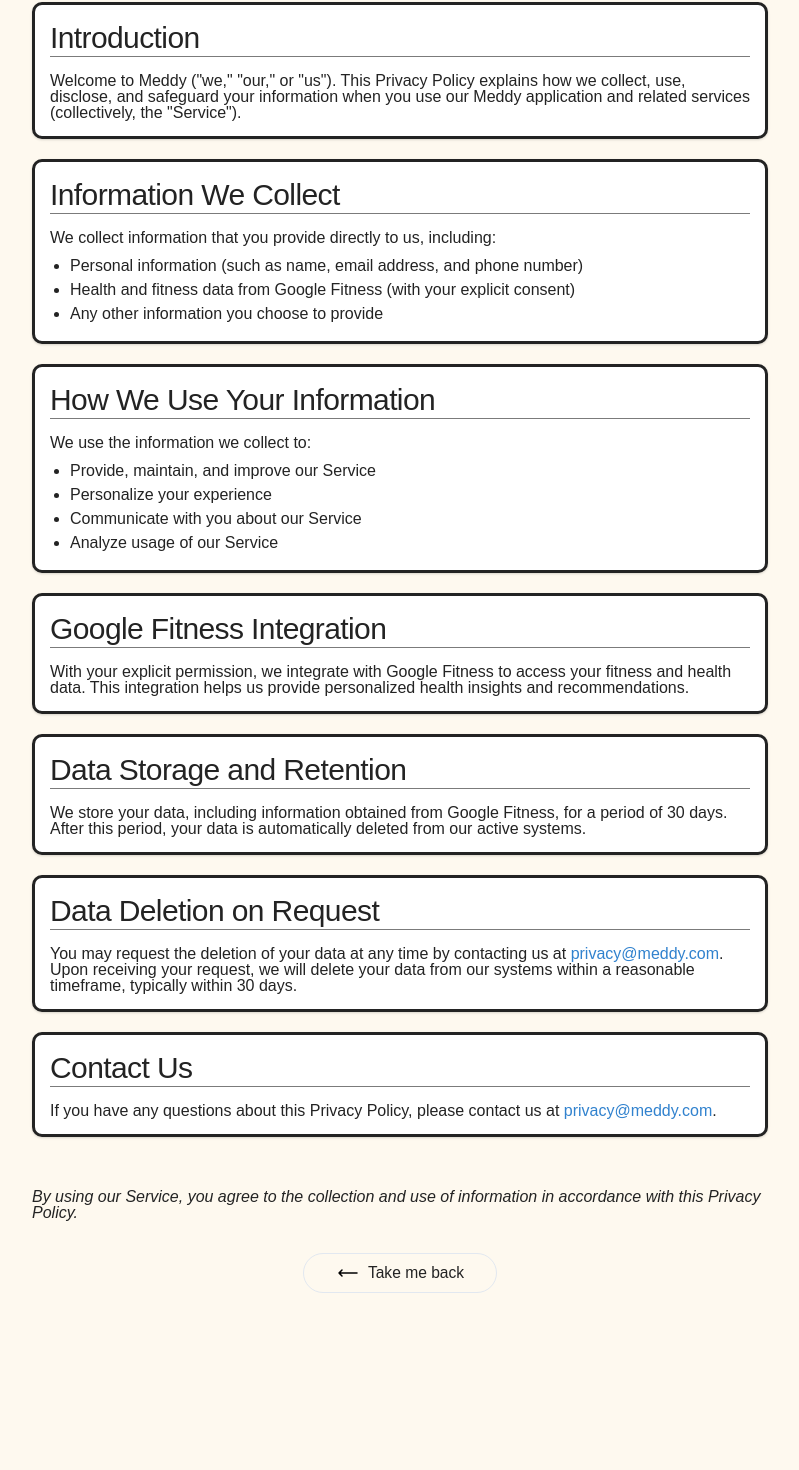
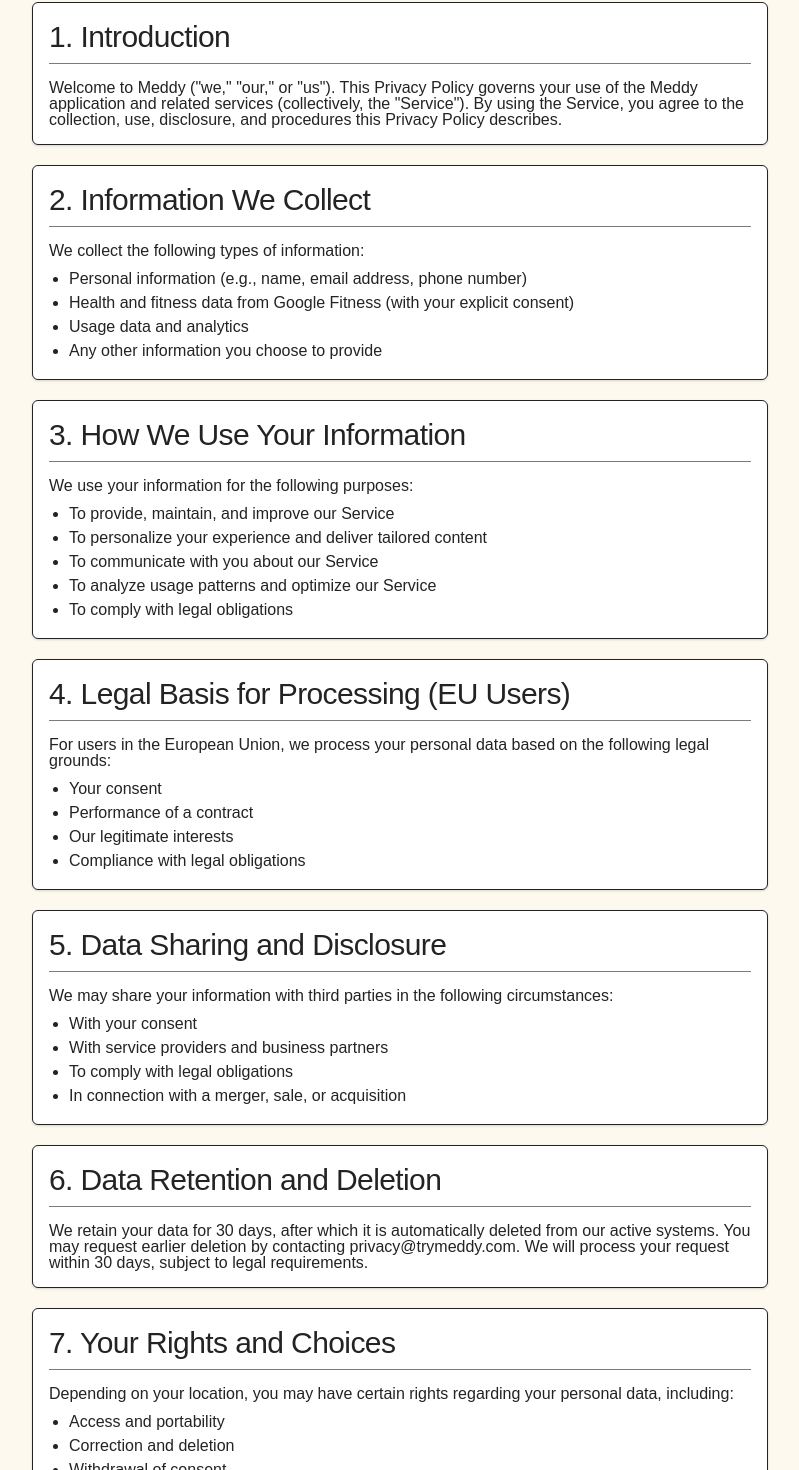
Before and after one commit to KhromeM/meddy, a React (Vite) app in the folder web-frontend/: page /privacy in a window 1280 px wide. Shown: the part 150-1620 px from the top of the page, without its empty margins (240-1039 px from the left). Before the commit the page ends 1491 px from the top, so only its background shows below. Built offline with nearby package versions, Linux system fonts and the light colour scheme; no server answers.

Commit message:
change some wording

```diff
--- a/web-frontend/src/components/PrivacyPolicy.jsx
+++ b/web-frontend/src/components/PrivacyPolicy.jsx
@@ -16,15 +16,7 @@
 
 const PrivacyPolicy = () => {
 	return (
-    <Box
-      display="flex"
-      alignItems="center"
-      rowGap={8}
-      flexDirection="column"
-      bg="gray.50"
-      minHeight="100  vh"
-      py={12}
-    >
+		<Box bg="gray.50" minHeight="100vh" py={12}>
 			<Container maxW="container.md">
 				<VStack spacing={5} align="stretch">
 					<Heading as="h1" size="2xl" textAlign="center">
@@ -35,84 +27,140 @@
 						Last updated: {new Date().toLocaleDateString()}
 					</Text>
 
-          <Section title="Introduction">
+					<Section title="1. Introduction">
 						<Text>
 							Welcome to Meddy ("we," "our," or "us"). This Privacy Policy
-              explains how we collect, use, disclose, and safeguard your
-              information when you use our Meddy application and related
-              services (collectively, the "Service").
+							governs your use of the Meddy application and related services
+							(collectively, the "Service"). By using the Service, you agree to
+							the collection, use, disclosure, and procedures this Privacy
+							Policy describes.
 						</Text>
 					</Section>
 
-          <Section title="Information We Collect">
-            <Text>
-              We collect information that you provide directly to us, including:
-            </Text>
+					<Section title="2. Information We Collect">
+						<Text>We collect the following types of information:</Text>
 						<UnorderedList ml={5} mt={2}>
 							<ListItem>
-                Personal information (such as name, email address, and phone
-                number)
+								Personal information (e.g., name, email address, phone number)
 							</ListItem>
 							<ListItem>
 								Health and fitness data from Google Fitness (with your explicit
 								consent)
 							</ListItem>
+							<ListItem>Usage data and analytics</ListItem>
 							<ListItem>Any other information you choose to provide</ListItem>
 						</UnorderedList>
 					</Section>
 
-          <Section title="How We Use Your Information">
-            <Text>We use the information we collect to:</Text>
+					<Section title="3. How We Use Your Information">
+						<Text>We use your information for the following purposes:</Text>
 						<UnorderedList ml={5} mt={2}>
-              <ListItem>Provide, maintain, and improve our Service</ListItem>
-              <ListItem>Personalize your experience</ListItem>
-              <ListItem>Communicate with you about our Service</ListItem>
-              <ListItem>Analyze usage of our Service</ListItem>
+							<ListItem>To provide, maintain, and improve our Service</ListItem>
+							<ListItem>
+								To personalize your experience and deliver tailored content
+							</ListItem>
+							<ListItem>To communicate with you about our Service</ListItem>
+							<ListItem>
+								To analyze usage patterns and optimize our Service
+							</ListItem>
+							<ListItem>To comply with legal obligations</ListItem>
 						</UnorderedList>
 					</Section>
 
-          <Section title="Google Fitness Integration">
+					<Section title="4. Legal Basis for Processing (EU Users)">
 						<Text>
-              With your explicit permission, we integrate with Google Fitness to
-              access your fitness and health data. This integration helps us
-              provide personalized health insights and recommendations.
+							For users in the European Union, we process your personal data
+							based on the following legal grounds:
+						</Text>
+						<UnorderedList ml={5} mt={2}>
+							<ListItem>Your consent</ListItem>
+							<ListItem>Performance of a contract</ListItem>
+							<ListItem>Our legitimate interests</ListItem>
+							<ListItem>Compliance with legal obligations</ListItem>
+						</UnorderedList>
+					</Section>
+
+					<Section title="5. Data Sharing and Disclosure">
+						<Text>
+							We may share your information with third parties in the following
+							circumstances:
+						</Text>
+						<UnorderedList ml={5} mt={2}>
+							<ListItem>With your consent</ListItem>
+							<ListItem>With service providers and business partners</ListItem>
+							<ListItem>To comply with legal obligations</ListItem>
+							<ListItem>
+								In connection with a merger, sale, or acquisition
+							</ListItem>
+						</UnorderedList>
+					</Section>
+
+					<Section title="6. Data Retention and Deletion">
+						<Text>
+							We retain your data for 30 days, after which it is automatically
+							deleted from our active systems. You may request earlier deletion
+							by contacting privacy@trymeddy.com. We will process your request
+							within 30 days, subject to legal requirements.
 						</Text>
 					</Section>
 
-          <Section title="Data Storage and Retention">
+					<Section title="7. Your Rights and Choices">
 						<Text>
-              We store your data, including information obtained from Google
-              Fitness, for a period of 30 days. After this period, your data is
-              automatically deleted from our active systems.
+							Depending on your location, you may have certain rights regarding
+							your personal data, including:
+						</Text>
+						<UnorderedList ml={5} mt={2}>
+							<ListItem>Access and portability</ListItem>
+							<ListItem>Correction and deletion</ListItem>
+							<ListItem>Withdrawal of consent</ListItem>
+							<ListItem>Objection to processing</ListItem>
+						</UnorderedList>
+						<Text mt={2}>
+							To exercise these rights, please contact us at
+							privacy@trymeddy.com.
 						</Text>
 					</Section>
 
-          <Section title="Data Deletion on Request">
+					<Section title="8. Security">
 						<Text>
-              You may request the deletion of your data at any time by
-              contacting us at{" "}
-              <Link href="mailto:privacy@meddy.com" color="blue.500">
-                privacy@meddy.com
-              </Link>
-              . Upon receiving your request, we will delete your data from our
-              systems within a reasonable timeframe, typically within 30 days.
+							We implement reasonable security measures to protect your
+							information. However, no method of transmission or storage is 100%
+							secure. We cannot guarantee absolute security of your data.
 						</Text>
 					</Section>
 
-          <Section title="Contact Us">
+					<Section title="9. Children's Privacy">
 						<Text>
-              If you have any questions about this Privacy Policy, please
-              contact us at{" "}
-              <Link href="mailto:privacy@meddy.com" color="blue.500">
-                privacy@meddy.com
+							Our Service is not directed to children under 13. We do not
+							knowingly collect personal information from children under 13. If
+							you believe we have collected such information, please contact us
+							immediately.
+						</Text>
+					</Section>
+
+					<Section title="10. Changes to This Privacy Policy">
+						<Text>
+							We may update this Privacy Policy from time to time. We will
+							notify you of any changes by posting the new Privacy Policy on
+							this page and updating the "Last updated" date.
+						</Text>
+					</Section>
+
+					<Section title="11. Contact Us">
+						<Text>
+							For questions or concerns about this Privacy Policy, please
+							contact us at:
+						</Text>
+						<Text mt={2}>
+							<Link href="mailto:privacy@trymeddy.com" color="blue.500">
+								privacy@trymeddy.com
 							</Link>
-              .
 						</Text>
 					</Section>
 
 					<Text fontStyle="italic" mt={8}>
-            By using our Service, you agree to the collection and use of
-            information in accordance with this Privacy Policy.
+						By using our Service, you acknowledge that you have read and
+						understood this Privacy Policy and agree to its terms.
 					</Text>
 				</VStack>
 			</Container>
@@ -120,16 +168,11 @@
 				onClick={() => {
 					window.history.back();
 				}}
-        className="back-button"
 				leftIcon={
-          <Image
-            src="/assets/svg-9b.svg"
-            boxSize="1.5rem"
-            alt="Web icon"
-            className="back-icon"
-          />
+					<Image src="/assets/svg-9b.svg" boxSize="1.5rem" alt="Back icon" />
 				}
 				variant="outline"
+				mt={8}
 			>
 				Take me back
 			</Button>
@@ -138,8 +181,8 @@
 };
 
 const Section = ({ title, children }) => (
-  <Card style={{ padding: "15px", border: "3px solid", borderRadius: "10px" }}>
-    <Heading as="h2" size="lg">
+	<Card p={4} border="1px solid" borderRadius="md">
+		<Heading as="h2" size="lg" mb={2}>
 			{title}
 		</Heading>
 		<Divider mb={4} />
```
Also changed, not shown: web-frontend/src/App.jsx (indentation only). Lines whose indentation alone changed are shown as unchanged.
